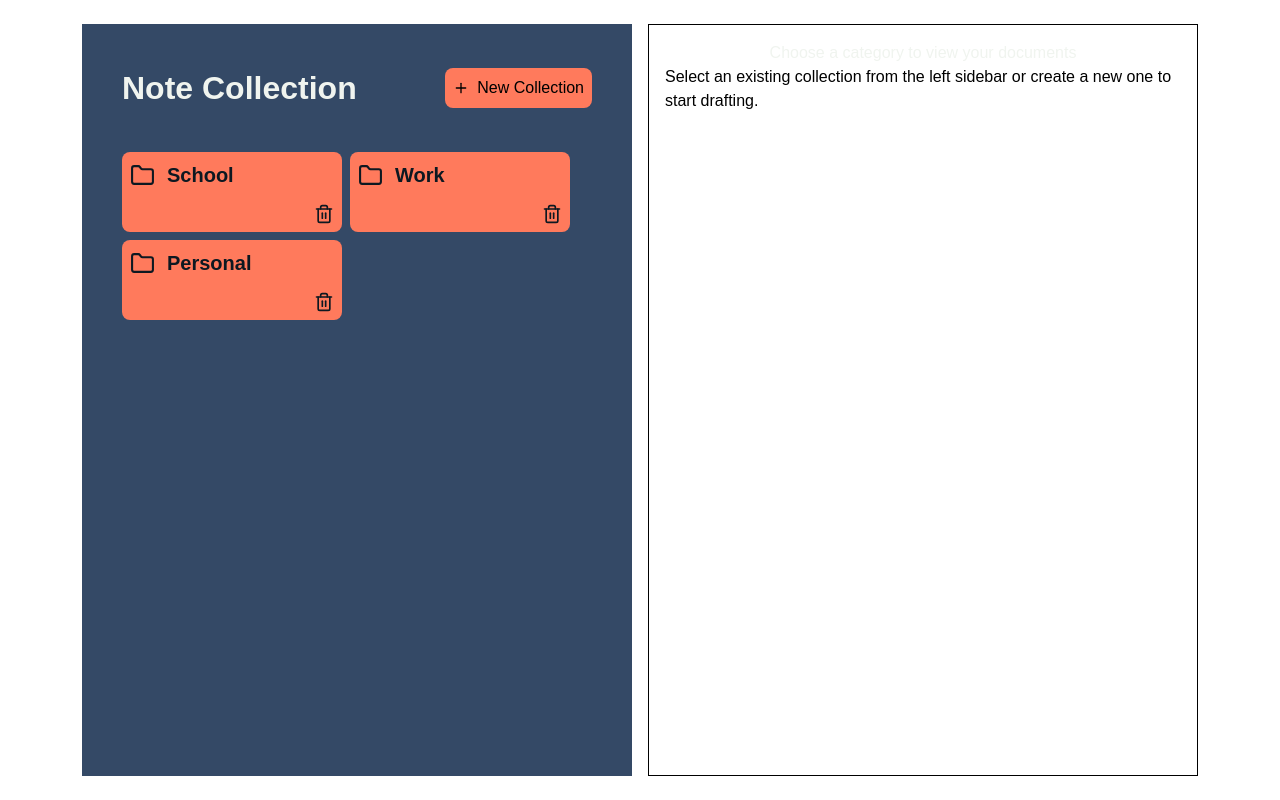
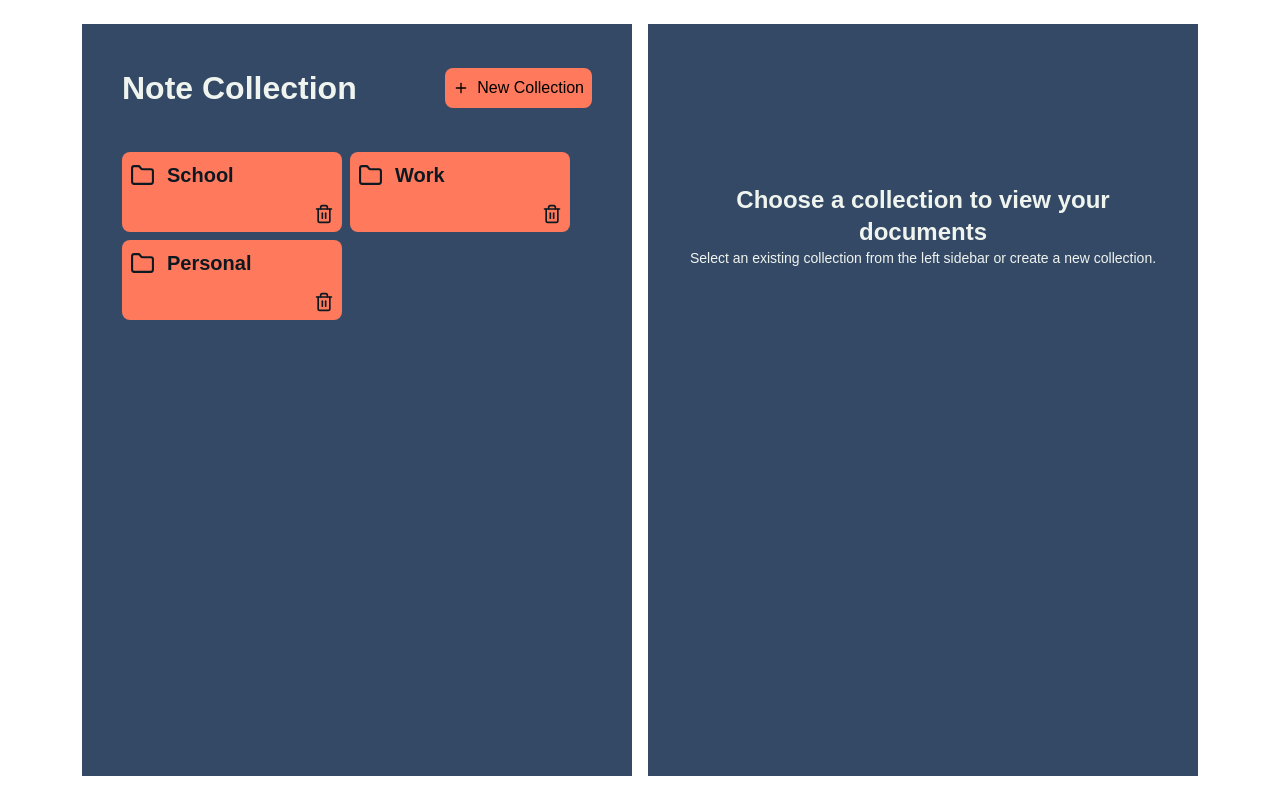
Before and after one commit to Zer0-Gravity/mini-react-project, a React (Vite) app in the folder note-taking-app/: page / in a window 1280 px wide. Built offline with nearby package versions, Linux system fonts and the light colour scheme.

Commit message:
Feat: Add styling to empty panel

```diff
--- a/note-taking-app/src/Component/DetailPanel.tsx
+++ b/note-taking-app/src/Component/DetailPanel.tsx
@@ -101,7 +101,7 @@ function DetailPanel({ notes, setter }: DetailProps) {
                     <section className="space-y-3">
                         <h2>Description : </h2>
                         <div
-                            className="p-2 w-full min-h-32.5 bg-third-color outline-none rounded-lg"
+                            className="p-2 w-full max-h-32.5 h-32.5 bg-third-color outline-none rounded-lg resize-none overflow-auto scrollbar-hidden"
                             ref={descriptionRef}
                             contentEditable
                             dangerouslySetInnerHTML={{
--- a/note-taking-app/src/Page/DetailEmpty.tsx
+++ b/note-taking-app/src/Page/DetailEmpty.tsx
@@ -1,10 +1,12 @@
 function DetailEmpty() {
     return (
-        <div className="w-137.5 h-full border p-4 flex items-center flex-col">
-            <h1>Choose a category to view your documents</h1>
-            <p>
+        <div className="w-137.5 h-full bg-primary-color p-10 flex items-center flex-col ">
+            <h1 className="text-2xl font-bold mt-30 text-center">
+                Choose a collection to view your documents
+            </h1>
+            <p className="text-center text-text-light text-sm">
                 Select an existing collection from the left sidebar or create a
-                new one to start drafting.
+                new collection.
             </p>
         </div>
     );
```
